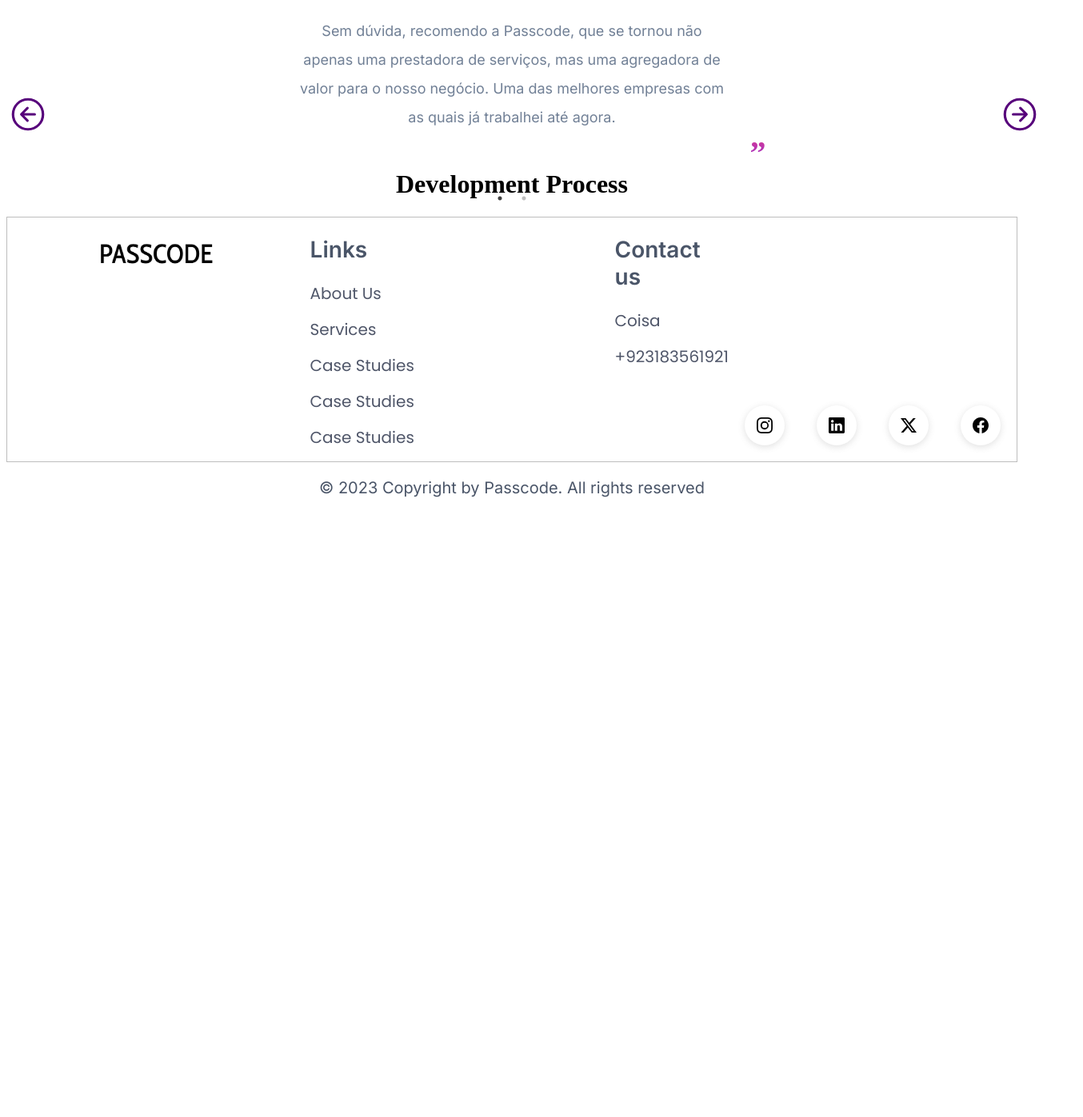
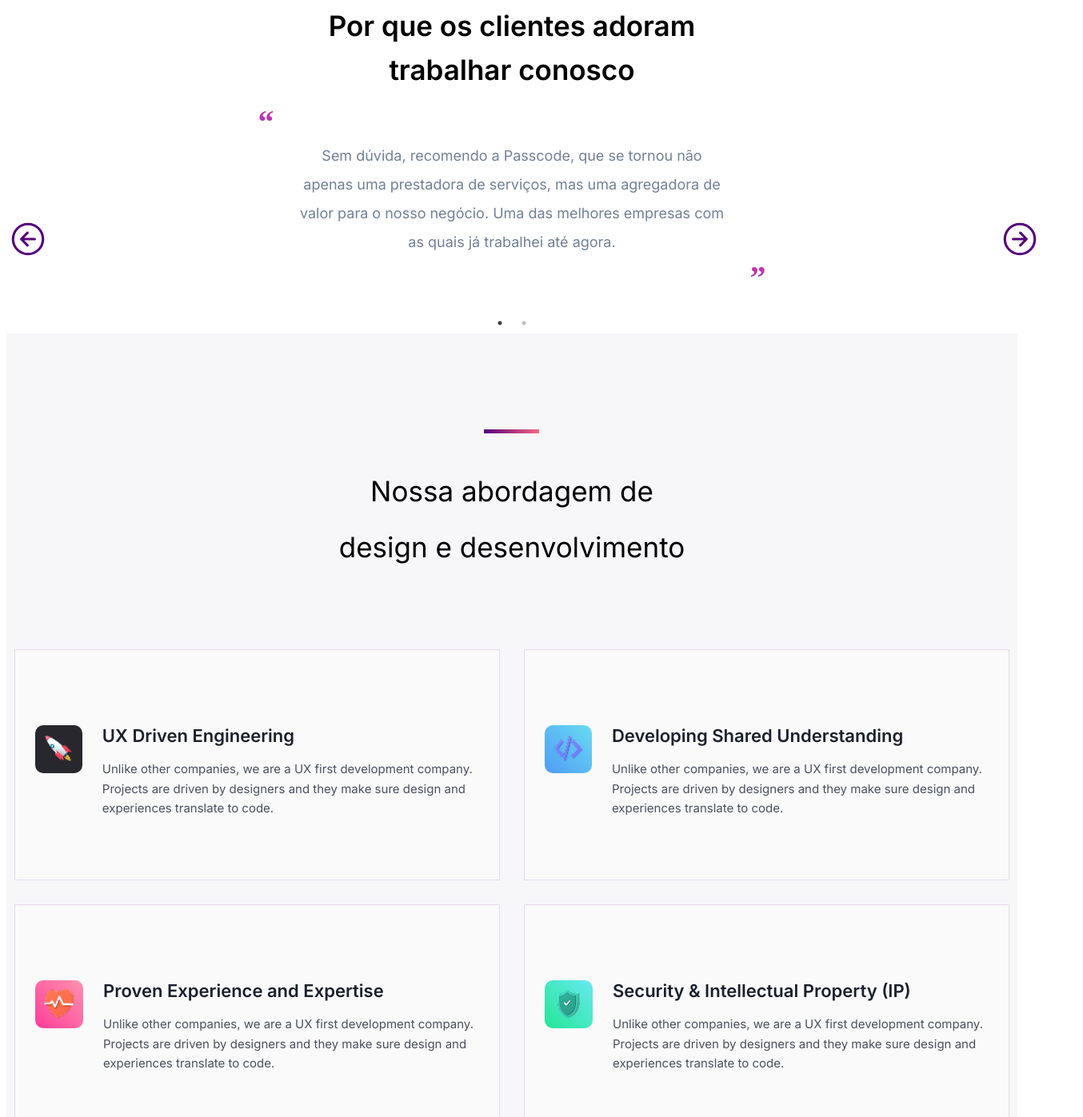
Before and after one commit to passcode-dev/Passcode-site, a Gatsby site: page / in a window 1280 px wide. Shown: the part 1403-2800 px from the top of the page at 80% size, 1354 px wide, since content can reach past the window. Before the commit the page ends 2033 px from the top, so only its background shows below. Built offline with nearby package versions, Linux system fonts and the light colour scheme; Gatsby itself is replaced by a stand-in of ours; a web font is replaced by a local one.

Commit message:
feat and hotfix: criação da Approach e Developmente e ajustes no site

```diff
--- a/src/Components/Buton.js
+++ b/src/Components/Buton.js
@@ -1,15 +1,22 @@
 import styled from "styled-components"
 
 export const Button = styled.button`
-    background-color: #3d63ea;
+    background-color: #3D63EA;
     padding-top: 19px;
     padding-right: 30px;
     padding-bottom: 19px;
     padding-left: 30px;
     gap: 10px;
+    font-family: 'inter';
     border-radius: 5px;
     color: white;
     border: none;
     box-shadow: 0px 4px 49px 0px #00000026;
-    &:hover{background-color:rgb(210, 219, 250);color:black};
+    cursor:pointer;
+    transition: background-color 0.3s ease-in-out ;
+
+    &:hover{
+        background-color:rgb(75, 110, 238);
+
+    };
 `
--- a/src/Components/Carousel.js
+++ b/src/Components/Carousel.js
@@ -26,6 +26,7 @@ const Card = styled.div`
   display:flex!important;
   background: #fff;
   padding: 20px;
+
   border-radius: 10px;
   box-shadow: 0px 4px 10px rgba(0, 0, 0, 0.1);
   justify-content: center;
@@ -35,7 +36,7 @@ const Card = styled.div`
 
   transition: transform 0.3s ease-in-out;
   &:hover {
-    transform: scale(1.05);
+    transform: scale(1.01);
   }
 `;
 
@@ -43,18 +44,23 @@ const CardInfo = styled.div`
   display: flex;
   flex-direction: column;
   justify-content: center;
-  align-items: center;
+  align-items: start;
   width: 310px;
   height: 210px;
+  font-family:'inter';
+
   p {
-    font-size: 12px;
+    font-size: 14px;
     color: #666;
+    line-height:20px;
 
   }
 `;
-const CardImgTitle= styled.div`
+const CardImgTitle = styled.div`
+
   width: 271px;
   height: 98px;
+
   h4 {
     font-size: 20px;
     line-height: 27.3px;
@@ -65,9 +71,15 @@ const CardImgTitle= styled.div`
 const Bola = styled.div`
   width: 58px;
   height: 58px;
-  border-width: solid 1px;
-`
-const IMG=styled.img`
+  display: flex;
+  align-items: center;
+  justify-content: center;
+  border-radius: 100%;
+  background: linear-gradient(white, white) padding-box, linear-gradient(90deg, #F76680, #57007B) border-box;
+  border: 1px solid transparent;
+`;
+
+const IMG = styled.img`
   width: 34px;
   height: 34px;
   top: 12px;
@@ -104,40 +116,33 @@ export const Carousel = () => {
         <Card>
           <CardInfo>
             <CardImgTitle>
-                <Bola>
-                  <IMG src={mobile}></IMG>
-                </Bola>
+              <Bola><IMG src={mobile} alt="Imagem de celular"></IMG></Bola>
+            </CardImgTitle>
             <h4>Mobile App Development</h4>
-            </CardImgTitle>
-            <p>
-              A Website is an extension of yourself and we can help you to express it properly.
-            </p>
+            <p>A Website is an extension of yourself and we can help you to express it properly. Your website is your number one marketing asset because we live in a digital age.</p>
           </CardInfo>
         </Card>
         <Card>
           <CardInfo>
             <CardImgTitle>
               <Bola>
-                  <IMG src={webdesign}></IMG>
+                <IMG src={webdesign} alt="Imagem de website"></IMG>
               </Bola>
+
+            </CardImgTitle>
             <h4><Span>Web Design & Development</Span></h4>
-            </CardImgTitle>
-            <p>
-              A Website is an extension of yourself and we can help you to express it properly.
-            </p>
+            <p>A Website is an extension of yourself and we can help you to express it properly. Your website is your number one marketing asset because we live in a digital age.</p>
           </CardInfo>
         </Card>
         <Card>
           <CardInfo>
             <CardImgTitle>
               <Bola>
-                  <IMG src={dashboard}></IMG>
+                <IMG src={dashboard} alt="Imagem de dashboard"></IMG>
               </Bola>
+            </CardImgTitle>
             <h4>Software Testing Service</h4>
-            </CardImgTitle>
-            <p>
-              A Website is an extension of yourself and we can help you to express it properly.
-            </p>
+            <p>A Website is an extension of yourself and we can help you to express it properly. Your website is your number one marketing asset because we live in a digital age.</p>
           </CardInfo>
         </Card>
       </Slider>
--- /dev/null
+++ b/src/pages/Approach/Approach.js
@@ -0,0 +1,170 @@
+import * as React from 'react';
+import styled from 'styled-components'
+import rocket from '../../images/rocket.png'
+import code from '../../images/code.png'
+import heart from '../../images/heart.png'
+import shield from '../../images/shield.png'
+import success from '../../images/success.png'
+import padlock from '../../images/padlock.png'
+
+
+
+
+
+const Page = styled.div`
+    font-family: 'inter';
+    margin-top: 100px;
+    display: flex;
+    flex-direction: column;
+    align-items: center;
+    background-color: #F7F7FA;
+`
+
+const Title=styled.div`
+    display: flex;
+    flex-direction: column;
+    font-size: 35px;
+    align-items: center;
+    font-family: 'Inter';
+    margin-top: 100px;
+    margin-bottom: 100px;
+
+    p, span {
+        line-height: 1;
+    }
+
+`
+
+const Border = styled.div`
+  width: 69px;
+  height: 5px;
+  background: linear-gradient(to right,  #57007B , #F76680);
+  margin: 20px auto;
+`;
+
+const DivCards = styled.div`
+    display: grid;
+    grid-template-columns: repeat(2, 1fr);
+    gap: 10px;
+
+    margin-bottom: 100px;
+`
+
+const Cards = styled.div`
+    display: flex;
+    border: 1px solid #E7DAED;
+    background: #FAFAFA;
+    padding: 25px;
+    gap: 25px;
+    justify-content: center;
+    align-items: center;
+    max-width:600px ;
+    height: 237px;
+    margin: 10px;
+    font-size: 15px;
+    line-height: 162%;
+    color:rgb(74, 80, 94);
+
+    h2{
+        color: #1A202C;
+        font-size: 22px;
+    }
+`
+
+const RocketImg = styled.img`
+
+    width: 40px;
+    height: 40px;
+    background: linear-gradient(to bottom left,  #29272E , #27272E) ;
+    border-radius: 10px;
+    padding: 10px;
+    margin-bottom: 40px;
+`
+const CodeImg = styled.img`
+
+    width: 40px;
+    height: 40px;
+    background: linear-gradient(to bottom left,  #68DBF2 , #509CF5) ;
+    border-radius: 10px;
+    padding: 10px;
+    margin-bottom: 40px;
+
+`
+const HeartImg = styled.img`
+
+    width: 40px;
+    height: 40px;
+    background: linear-gradient(to bottom left,  #FF92AE , #FF3D9A) ;
+    border-radius: 10px;
+    padding: 10px;
+    margin-bottom: 40px;
+
+`
+const ShieldImg = styled.img`
+
+    width: 40px;
+    height: 40px;
+    background: linear-gradient(to bottom left,  #67E9F1 , #24E795) ;
+    border-radius: 10px;
+    padding: 10px;
+    margin-bottom: 40px;
+
+`
+const SuccessImg = styled.img`
+
+    width: 40px;
+    height: 40px;
+    background: linear-gradient(to bottom left,  #FFEF5E , #F7936F) ;
+    border-radius: 10px;
+    padding: 10px;
+    margin-bottom: 40px;
+
+`
+const PadlockinImg = styled.img`
+
+    width: 40px;
+    height: 40px;
+    background: linear-gradient(to bottom left,  #F76680 , #57007B) ;
+    border-radius: 10px;
+    padding: 10px;
+    margin-bottom: 40px;
+
+`
+
+export default function Approach() {
+    return (
+        <Page>
+            <Title><Border></Border><p>Nossa abordagem de </p><span>design e desenvolvimento</span></Title>
+
+            <DivCards>
+                <Cards>
+                    <RocketImg src={rocket} alt="Imagem de foguete"></RocketImg>
+                    <span><h2>UX Driven Engineering</h2>Unlike other companies, we are a <span class="text-blue-500">UX first</span> development company. Projects are driven by designers and they make sure design and experiences translate to code.</span>
+                </Cards>
+                <Cards>
+                    <CodeImg src={code} alt="Imagem de código"></CodeImg>
+                    <span><h2>Developing Shared Understanding</h2>Unlike other companies, we are a UX first development company. Projects are driven by designers and they make sure design and experiences translate to code.</span>
+                </Cards>
+                <Cards>
+                    <HeartImg src={heart} alt="Imagem de coração"></HeartImg>
+                    <span><h2>Proven Experience and Expertise</h2>Unlike other companies, we are a UX first development company. Projects are driven by designers and they make sure design and experiences translate to code.</span>
+                </Cards>
+                <Cards>
+                    <ShieldImg src={shield} alt="Imagem de escudo"></ShieldImg>
+                    <span><h2>Security & Intellectual Property (IP)</h2>Unlike other companies, we are a UX first development company. Projects are driven by designers and they make sure design and experiences translate to code.</span>
+                </Cards>
+                <Cards>
+                    <SuccessImg src={success} alt="Imagem de sucesso"></SuccessImg>
+                    <span><h2>Code Reviews</h2>Unlike other companies, we are a UX first development company. Projects are driven by designers and they make sure design and experiences translate to code.</span>
+                </Cards>
+                <Cards>
+                    <PadlockinImg src={padlock} alt="Imagem de cadeado"></PadlockinImg>
+                    <span><h2>Quality Assurance & Testing</h2>Unlike other companies, we are a UX first development company. Projects are driven by designers and they make sure design and experiences translate to code.</span>
+                </Cards>
+
+            </DivCards>
+
+
+        </Page>
+    )
+}
--- a/src/pages/Clients/Clients.js
+++ b/src/pages/Clients/Clients.js
@@ -15,7 +15,7 @@ const Titulo=styled.div`
     width: 474px;
     height: 133px;
     gap: 20px;
-
+    margin-bottom: 30px;
     h2{
         font-family: Inter;
         font-weight: 400px;
--- a/src/pages/DevelopmentProcess/DevelopmentProcess.js
+++ b/src/pages/DevelopmentProcess/DevelopmentProcess.js
@@ -1,18 +1,180 @@
 import * as React from 'react'
 import styled from 'styled-components'
+import Tropy from '../../images/tropy.png'
+import { StaticImage } from 'gatsby-plugin-image'
 
 
-const Page= styled.div`
+const Page = styled.div`
     display: flex;
     flex-direction: column;
     align-items: center;
     justify-content: center;
+
+    margin-bottom: 300px;
+
+    hr{
+        border: 1px solid red;
+        width: 80%;
+    }
+`
+const Title=styled.div`
+    display: flex;
+    flex-direction: column;
+    font-size: 35px;
+    align-items: center;
+    font-family: 'Inter';
+    margin-top: 100px;
+    margin-bottom: 50px;
+
+    p, span {
+        line-height: 1;
+    }
+
+    span{
+        font-weight: bold;
+    }
 `
 
-export default function DevelopmentProcess(){
-    return(
+const Border = styled.div`
+  width: 69px;
+  height: 5px;
+  background: linear-gradient(to right,  #57007B , #F76680);
+  margin: 20px auto;
+`;
+
+const DivCards = styled.div`
+    display: flex;
+    margin-right: 150px;
+    flex-direction: row;
+    justify-content: space-around;
+`
+
+const DivCards2 = styled.div`
+    display: flex;
+    margin-left: 150px;
+    flex-direction: row;
+    justify-content: space-around;
+`
+
+const TimelineContainer = styled.div`
+  width: 75%;
+  height: 2px;
+  background: red;
+  display: flex;
+  align-items: center;
+  justify-content: space-around;
+  margin: 20px;
+`;
+
+const MarkerTop = styled.div`
+    width: 2px;
+    height: 15px;
+    background: #f76680;
+    margin-bottom: 15px;
+    margin-left: 200px;
+`;
+
+const MarkerBottom = styled.div`
+    width: 2px;
+    height: 15px;
+    background: #f76680;
+    margin-top: 15px;
+    margin-right: 100px;
+`;
+
+
+const Cards = styled.div`
+    display: flex;
+    padding: 20px;
+    margin: 20px;
+    border: 1px solid #E7DAED;
+    font-family: 'Inter';
+    border-radius: 8px;
+    flex-direction: column;
+    max-width: 300px;
+    margin: 30px;
+
+    h2{
+        font-size: 18px;
+        color: #1A202C;
+    }
+    span {
+        background: linear-gradient(to right, #F76680, #57007B);
+        -webkit-background-clip: text;
+        -webkit-text-fill-color: transparent;
+        font-weight: bold;
+    }
+    p{
+        color:#718096 ;
+    }
+`
+
+const Div=styled.div`
+    display: flex;
+    width: 100%;
+    justify-content: center;
+`
+
+
+
+export default function DevelopmentProcess() {
+    return (
         <Page>
-            <h1>Development Process</h1>
+            <Title><Border></Border><p>Nosso processo de</p><span>desenvolvimento</span></Title>
+
+            <DivCards>
+
+                <Cards>
+                    <h2><span>#1 </span> Assemble the rigth team</h2>
+                    <p>We handle all aspects of vetting and choosing the right team that you don't have the time, expertise, or desire to do.</p>
+                </Cards>
+
+                <Cards>
+                    <h2><span>#3 </span>Tech architecture</h2>
+                    <p>We break monolithic apps into microservices. Decoupling the code allows teams to move faster and more independently</p>
+
+                </Cards>
+
+                <Cards>
+                    <h2><span>#5 </span>Code reviews</h2>
+                    <p>Code reviews before release help detect issues like memory leaks, file leaks, performance signs, and general bad smells</p>
+                </Cards>
+
+            </DivCards>
+            <Div>
+                <TimelineContainer>
+
+                <MarkerTop />
+                <MarkerBottom />
+
+                <MarkerTop />
+                <MarkerBottom />
+
+                <MarkerTop />
+                <MarkerBottom />
+
+            </TimelineContainer>
+            <StaticImage src="../../images/tropy.png" alt="Imagem de troféu" />
+
+            </Div>
+
+            <DivCards2>
+                <Cards>
+                    <h2><span>#1 </span> Assemble the rigth team</h2>
+                    <p>We handle all aspects of vetting and choosing the right team that you don't have the time, expertise, or desire to do.</p>
+                </Cards>
+
+                <Cards>
+                    <h2><span>#3 </span>Tech architecture</h2>
+                    <p>We break monolithic apps into microservices. Decoupling the code allows teams to move faster and more independently</p>
+
+                </Cards>
+
+                <Cards>
+                    <h2><span>#5 </span>Code reviews</h2>
+                    <p>Code reviews before release help detect issues like memory leaks, file leaks, performance signs, and general bad smells</p>
+                </Cards>
+            </DivCards2>
 
         </Page>
     )
--- a/src/pages/Header/Header.js
+++ b/src/pages/Header/Header.js
@@ -2,21 +2,31 @@ import * as React from "react";
 import styled from "styled-components";
 import PassCode from "../../images/Logo.png";
 import {Button} from "../../Components/Buton"
+import {Link} from 'gatsby'
 
 const Cabecalho = styled.nav `
     display: flex;
     justify-content: space-between;
     align-items: center;
-    padding:10px 25px 10px 25px;
+    padding:10px;
+    box-shadow: rgba(149, 157, 165, 0.2) 0px 8px 24px;
     background-color: #FFFFFF;
-    height: 72px;
+    height: 50px;
     gap: 10px;
+    font-family: 'inter';
+`
+
+const StyledLink=styled(Link)`
+    color: #4A5568;
+    text-decoration: none;
+    font-size: 18px;
 `
 
  const Logo = styled.img `
     width: 105px;
     height: 24px;
     gap: 8px;
+    margin-left: 70px;
  `
 
 
@@ -26,9 +36,9 @@ export const Header = () => {
         <Cabecalho>
             <Logo src={PassCode} alt="Logo" />
 
-                <h3>Inicio</h3>
-                <h3>Lorem</h3>
-                <h3>Trabalhe Conosco</h3>
+                <StyledLink to="/">Inicio</StyledLink>
+                <StyledLink to="/">Lorem</StyledLink>
+                <StyledLink to="/">Trabalhe Conosco</StyledLink>
 
             <Button>Fale Conosco</Button>
         </Cabecalho>
--- a/src/pages/Body/Body.js
+++ b/src/pages/Products/Products.js
@@ -4,8 +4,8 @@ import { Button } from "../../Components/Buton";
 import main from "../../images/main.png";
 
 const Conteiner = styled.div`
+    margin-top: 150px;
     display: flex;
-    align-items:center;
     justify-content: center;
     height: 546px;
     top: 148px;
@@ -45,6 +45,12 @@ const SpanP = styled.span`
     -webkit-text-fill-color: transparent;
     filter: brightness(1.2); /* Aumenta a intensidade da cor */
 `
+
+const SpanG=styled.span`
+    font-size: 55px;
+    font-weight: bold;
+
+`
 const SpanE = styled.span`
     font-family: "Inter";
     font-weight: bold;
@@ -63,22 +69,21 @@ const ConteinerImage = styled.div`
 `
 const Img = styled.img`
     width: 614px;
-    height: 546px;
 
 `
-export const Produtos = () => {
+export const Products = () => {
     return (
         <>
             <Conteiner>
                 <ConteinerText>
                     <HeaderText>
-                        <h1>Grandes <SpanP>Produtos</SpanP> são Criados por grandes <SpanE>equipes</SpanE></h1>
+                        <h1>Grandes <SpanP>Produtos</SpanP> são Criados por <SpanG>grandes</SpanG> <SpanE>equipes</SpanE></h1>
                         <p>Montamos e gerenciamos uma equipe de desenvolvedores de alto nível para transformar suas ideias em realidade.</p>
                     </HeaderText>
                     <Button>Vamos Começar</Button>
                 </ConteinerText>
                 <ConteinerImage>
-                    <Img src={main}></Img>
+                    <Img src={main} alt="Banner de apresentação"></Img>
                 </ConteinerImage>
             </Conteiner>
         </>
--- a/src/pages/Services/Services.js
+++ b/src/pages/Services/Services.js
@@ -2,32 +2,30 @@ import React from "react";
 import {Carousel} from "../../Components/Carousel";
 import styled from "styled-components";
 
-const Main=styled.div`
+const Page=styled.div`
     display:flex;
     align-items: center;
     flex-direction: column;
-    height: 602px;
-    top: 823.34px;
-    left: -10px;
+    height: 600px;
+    background: #F9F9FF;
 
 
 `
 const Titulo=styled.div`
-    h1{
-        font-family: Inter;
-        font-weight: 700;
-        font-size: 35px;
-        line-height: 55px;
-        letter-spacing: 0%;
-    }
+
+        font-family: "Inter";
+        font-weight: bold;
+        font-size: 24px;
+        color: #1A202C;
+        margin-top: 50px;
 `
 export const Service = () => {
     return(
-        <Main>
+        <Page>
             <Titulo>
                  <h1>Nossos serviços</h1>
             </Titulo>
             <Carousel/>
-        </Main>
+        </Page>
         );
 }
--- a/src/pages/footer/footer.js
+++ b/src/pages/footer/footer.js
@@ -3,15 +3,29 @@ import * as React from 'react'
 import logo from '../../images/passcode.png'
 import '../global.css'
 
+
+
+
+
+const Page = styled.div`
+    display: flex;
+    flex-direction: column;
+    justify-content: center;
+    align-items: center;
+    width: 100%;
+    border-top: 1px solid #CBD5E0;
+    border-bottom: 1px solid #CBD5E0;
+
+`
+
 const Footer = styled.div`
     display: flex;
     justify-content: space-between;
+    font-family: 'inter';
+    width: 75%;
+`
 
-    margin: 0;
-    font-family: 'inter';
 
-    border: 1px solid rgb(189, 189, 189);
-`
 
 const FooterDivision = styled.div`
     display: flex;
@@ -19,7 +33,7 @@ const FooterDivision = styled.div`
 
     span{
         font-family: 'poppins';
-        font-size: 20px;
+        font-size: 18px;
         margin-bottom: 15px;
         color: #4F5669;
     }
@@ -32,15 +46,22 @@ const FooterLink = styled.div`
     span{
         margin-bottom: 15px;
         font-family: 'poppins';
-        font-size: 20px;
+        font-size: 18px;
         color: #4F5669;
     }
 `
 
+const DivInfoFooter = styled.div`
+    display: flex;
+
+
+`
+
 const GroupInfo = styled.div`
     display: flex;
-    justify-content: space-between;
+    justify-content: space-around;
     width: 70%;
+    line-height: 236%;
 
 `
 
@@ -94,13 +115,10 @@ const StyleLogo = styled.img`
 `
 const TitleFooter = styled.div`
 
-
-    h2{
         color: #4A5568;
         font-weight: bold;
-        font-size: 28px;
+        font-size: 18px;
         font-family: 'inter';
-    }
 
 `
 const CopyRight = styled.div`
@@ -108,10 +126,11 @@ const CopyRight = styled.div`
     display: flex;
     align-items: center;
     justify-content: center;
+    margin-bottom: 80px;
 
     span{
         margin-top: 20px;
-        font-size: 20px;
+        font-size: 16px;
         color: #4A5568;
         font-family:'inter' ;
     }
@@ -119,6 +138,8 @@ const CopyRight = styled.div`
 export default function footer() {
     return (
         <>
+
+            <Page>
                 <Footer>
                     <FooterDivision>
                         <StyleLogo src={logo} alt="Logo passcode" />
@@ -126,6 +147,9 @@ export default function footer() {
 
 
                     <GroupInfo>
+
+                        <DivInfoFooter>
+
                             <FooterLink>
                                 <TitleFooter>
                                     <h2>Links</h2>
@@ -146,6 +170,8 @@ export default function footer() {
 
                                 <span>+923183561921</span>
                             </FooterDivision>
+                        </DivInfoFooter>
+
 
 
                         <IconDivision>
@@ -176,6 +202,8 @@ export default function footer() {
 
 
                 </Footer>
+
+            </Page>
             <CopyRight>
                 <span>© 2023 Copyright by Passcode. All rights reserved</span>
             </CopyRight>
--- a/src/pages/index.js
+++ b/src/pages/index.js
@@ -3,9 +3,10 @@ import styled from 'styled-components';
 import { Header } from "./Header/Header";
 import DevelopmentProcess from "../pages/DevelopmentProcess/DevelopmentProcess";
 import { Service } from "./Services/Services";
-import { Produtos } from "./Body/Body";
+import { Products } from "./Products/Products";
 import {Clients} from "./Clients/Clients"
 import Footer from './footer/footer';
+import Approach from "./Approach/Approach";
 
 export { Head } from '../Head';
 
@@ -22,9 +23,10 @@ export default function Home() {
 
       <Body>
         <Header />
-        <Produtos />
+        <Products />
         <Service />
         <Clients/>
+        <Approach/>
         <DevelopmentProcess />
         <Footer />
       </Body>
```
Also changed, not shown: src/images/code.png (added), src/images/heart.png (added), src/images/padlock.png (added), src/images/rocket.png (added), src/images/shield.png (added), src/images/success.png (added), src/images/tropy.png (added). Lines whose indentation alone changed are shown as unchanged.
